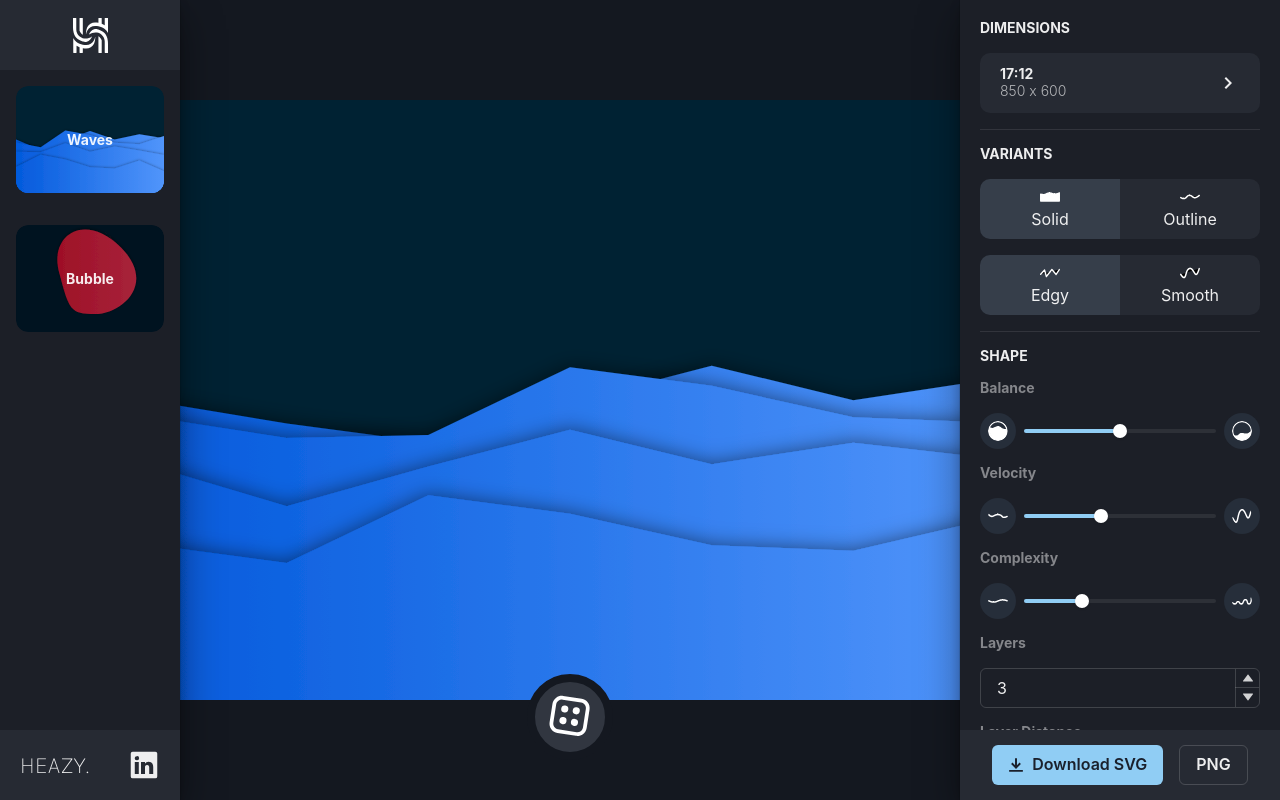
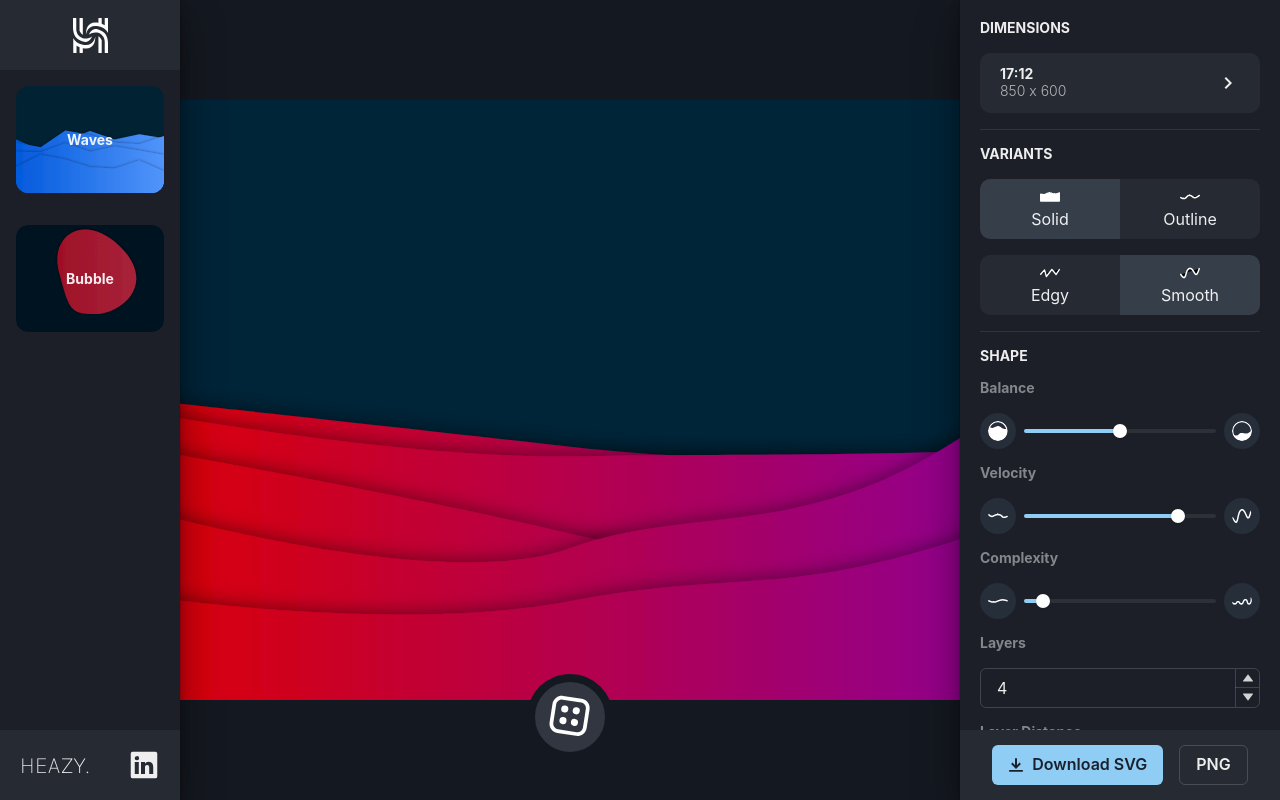
Before and after one commit to MaximBuz/heazy-svg-creator, a React (Create React App) app: page / in a window 1280 px wide. Built offline with nearby package versions, Linux system fonts and the light colour scheme.

Commit message:
changed default wave

```diff
--- a/src/App.tsx
+++ b/src/App.tsx
@@ -39,7 +39,7 @@ function App() {
   /* --------- DOWNLOADING --------- */
   const svgRef = useRef<SVGAElement | null>(null);
   const downloadSVG = useCallback(() => {
-    const svg = svgRef.current?.innerHTML;
+    const svg = svgRef.current?.outerHTML;
     const blob = new Blob([svg as BlobPart], { type: 'image/svg+xml' });
     downloadBlob(blob, 'design.svg');
   }, []);
@@ -49,21 +49,21 @@ function App() {
 
   // wave options state
   const [solid, setSolid] = useState<number>(0);
-  const [smooth, setSmooth] = useState<number>(0);
+  const [smooth, setSmooth] = useState<number>(1);
   const [direction, setDirection] = useState<number>(0);
-  const [bgColor, setBgColor] = useState<string>('#002233');
-  const [startColor, setStartColor] = useState<string>('#035adc');
-  const [stopColor, setStopColor] = useState<string>('#5195fb');
+  const [bgColor, setBgColor] = useState<string>('#002438');
+  const [startColor, setStartColor] = useState<string>('#dc0307');
+  const [stopColor, setStopColor] = useState<string>('#8f0091');
   const [shadowX, setShadowX] = useState<number>(0);
   const [shadowY, setShadowY] = useState<number>(0);
   const [shadowSD, setShadowSD] = useState<number>(10);
   const [shadowOpacity, setShadowOpacity] = useState<number>(0.5);
   const [shadowColor, setShadowColor] = useState<string>('#000000');
   const [balance, setBalance] = useState<number>(0.5);
-  const [velocity, setVelocity] = useState<number>(100);
-  const [breaks, setBreaks] = useState<number>(6);
-  const [stacks, setStacks] = useState<number>(3);
-  const [distance, setDistance] = useState<number>(4);
+  const [velocity, setVelocity] = useState<number>(200);
+  const [breaks, setBreaks] = useState<number>(2);
+  const [stacks, setStacks] = useState<number>(4);
+  const [distance, setDistance] = useState<number>(3.5);
   const [strokeShrink, setStrokeShrink] = useState<boolean>(false);
   const [strokeWidth, setStrokeWidth] = useState<number>(1);
 
--- a/src/components/RightMenu/WaveOptions.tsx
+++ b/src/components/RightMenu/WaveOptions.tsx
@@ -166,7 +166,7 @@ const WaveOptions: React.FunctionComponent<IWaveOptionsProps> = ({
       </Tabs>
 
       {/*  SMOOTH vs. PEAK  */}
-      <Tabs onChange={(index) => setSmooth(index)} defaultIndex={0} isFitted variant="unstyled">
+      <Tabs onChange={(index) => setSmooth(index)} defaultIndex={1} isFitted variant="unstyled">
         <TabList>
           <Tab
             roundedTopLeft={10}
```
